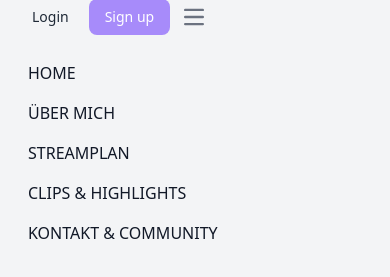
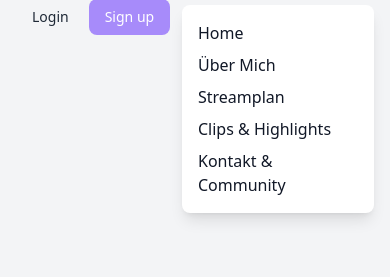
Before and after one commit to Bimbelbumbel123/Bimbelbumbel-Website, a website: page app/_nav.html in a window 390 px wide. Both pictures are taken after a click on the button "Menü öffnen". Shown: the part 67-344 px from the top of the page. Drawn offline with nearby package versions, Linux system fonts and the light colour scheme.

Commit message:
hopefully fix burger menu

```diff
--- a/app/_nav.html
+++ b/app/_nav.html
@@ -2,6 +2,7 @@
 
 <!DOCTYPE html>
 <html lang="de">
+
 <head>
     <meta charset="UTF-8" />
     <meta name="viewport" content="width=device-width, initial-scale=1.0" />
@@ -11,34 +12,90 @@
 
     <script src="https://unpkg.com/flowbite@2.2.0/dist/flowbite.min.js"></script>
 </head>
+
 <body class="bg-gray-100 dark:bg-gray-900">
 
     <nav class="bg-transparent dark:bg-transparent absolute top-0 left-0 w-full z-50">
         <div class="flex flex-wrap items-center justify-between max-w-screen-xl mx-auto p-4">
             <a href="index.html" class="flex items-center space-x-3 rtl:space-x-reverse">
                 <img src="./img/bimbelbumbel_logo.jpeg" class="h-12 rounded-3xl" />
-            <span class="self-center text-2xl font-semibold whitespace-nowrap text-violet-400 dark:text-violet-400">Bimbelbumbel123</span>
+                <span
+                    class="self-center text-2xl font-semibold whitespace-nowrap text-violet-400 dark:text-violet-400">Bimbelbumbel123</span>
             </a>
             <div class="flex items-center md:order-2 space-x-1 md:space-x-2 rtl:space-x-reverse">
-            <a href="#" class="text-gray-800 dark:text-white hover:bg-violet-400 hover:text-white dark:hover:bg-violet-400 font-medium rounded-lg text-sm px-4 py-2 md:px-5 md:py-2.5">Login</a>
-            <a href="#" class="text-white bg-violet-400 hover:bg-violet-600 dark:bg-violet-400 dark:hover:bg-violet-600 font-medium rounded-lg text-sm px-4 py-2 md:px-5 md:py-2.5">Sign up</a>
-            <button data-collapse-toggle="mega-menu" type="button" class="inline-flex items-center p-2 w-10 h-10 justify-center text-sm text-gray-500 rounded-lg md:hidden hover:bg-gray-200 dark:text-gray-400 dark:hover:bg-gray-700" aria-controls="mega-menu" aria-expanded="false">
+                <a href="#"
+                    class="text-gray-800 dark:text-white hover:bg-violet-400 hover:text-white dark:hover:bg-violet-400 font-medium rounded-lg text-sm px-4 py-2 md:px-5 md:py-2.5">Login</a>
+                <a href="#"
+                    class="text-white bg-violet-400 hover:bg-violet-600 dark:bg-violet-400 dark:hover:bg-violet-600 font-medium rounded-lg text-sm px-4 py-2 md:px-5 md:py-2.5">Sign
+                    up</a>
+                <!-- Der Menü-Button -->
+                <button id="mobile-menu-toggle" type="button"
+                    class="inline-flex items-center p-2 w-10 h-10 justify-center text-sm text-gray-500 rounded-lg md:hidden hover:bg-gray-200 dark:text-gray-400 dark:hover:bg-gray-700">
                     <span class="sr-only">Menü öffnen</span>
                     <svg class="w-5 h-5" xmlns="http://www.w3.org/2000/svg" fill="none" viewBox="0 0 17 14">
-                    <path stroke="currentColor" stroke-linecap="round" stroke-linejoin="round" stroke-width="2" d="M1 1h15M1 7h15M1 13h15"/>
+                        <path stroke="currentColor" stroke-linecap="round" stroke-linejoin="round" stroke-width="2"
+                            d="M1 1h15M1 7h15M1 13h15" />
                     </svg>
                 </button>
+
+                <!-- Das Dropdown-Menü (nur sichtbar auf Mobile) -->
+                <div id="mobile-menu"
+                    class="hidden md:hidden mt-2 bg-white dark:bg-gray-800 shadow-lg rounded-lg p-4 absolute right-4 top-16 z-50 w-48">
+                    <ul class="space-y-2">
+                        <li><a href="index.html"
+                                class="block text-gray-900 dark:text-white hover:text-violet-400">Home</a></li>
+                        <li><a href="ueber-mich.html"
+                                class="block text-gray-900 dark:text-white hover:text-violet-400">Über Mich</a></li>
+                        <li><a href="streamplan.html"
+                                class="block text-gray-900 dark:text-white hover:text-violet-400">Streamplan</a></li>
+                        <li><a href="clips_and_highlights.html"
+                                class="block text-gray-900 dark:text-white hover:text-violet-400">Clips & Highlights</a>
+                        </li>
+                        <li><a href="kontakt_und_community.html"
+                                class="block text-gray-900 dark:text-white hover:text-violet-400">Kontakt &
+                                Community</a></li>
+                    </ul>
+                </div>
+
+                <!-- JavaScript zum Öffnen/Schließen -->
+                <script>
+                    const toggleBtn = document.getElementById('mobile-menu-toggle');
+                    const menu = document.getElementById('mobile-menu');
+
+                    toggleBtn.addEventListener('click', () => {
+                        menu.classList.toggle('hidden');
+                    });
+
+                    // Optional: Klick außerhalb schließt das Menü
+                    document.addEventListener('click', (e) => {
+                        if (!menu.contains(e.target) && !toggleBtn.contains(e.target)) {
+                            menu.classList.add('hidden');
+                        }
+                    });
+                </script>
+
             </div>
             <div id="mega-menu" class="items-center justify-between hidden w-full md:flex md:w-auto md:order-1">
                 <ul class="flex flex-col mt-4 font-medium md:flex-row md:mt-0 md:space-x-8 rtl:space-x-reverse">
-                <li><a href="index.html" class="block py-2 px-3 text-gray-900 hover:text-violet-400 md:p-0 dark:text-white dark:hover:text-violet-400 uppercase">Home</a></li>
-                <li><a href="ueber-mich.html" class="block py-2 px-3 text-gray-900 hover:text-violet-400 md:p-0 dark:text-white dark:hover:text-violet-400 uppercase">Über Mich</a></li>
-                <li><a href="streamplan.html" class="block py-2 px-3 text-gray-900 hover:text-violet-400 md:p-0 dark:text-white dark:hover:text-violet-400 uppercase">Streamplan</a></li>
-                <li><a href="clips_and_highlights.html" class="block py-2 px-3 text-gray-900 hover:text-violet-400 md:p-0 dark:text-white dark:hover:text-violet-400 uppercase">Clips & Highlights</a></li>
-                <li><a href="kontakt_und_community.html" class="block py-2 px-3 text-gray-900 hover:text-violet-400 md:p-0 dark:text-white dark:hover:text-violet-400 uppercase">Kontakt & Community</a></li>
+                    <li><a href="index.html"
+                            class="block py-2 px-3 text-gray-900 hover:text-violet-400 md:p-0 dark:text-white dark:hover:text-violet-400 uppercase">Home</a>
+                    </li>
+                    <li><a href="ueber-mich.html"
+                            class="block py-2 px-3 text-gray-900 hover:text-violet-400 md:p-0 dark:text-white dark:hover:text-violet-400 uppercase">Über
+                            Mich</a></li>
+                    <li><a href="streamplan.html"
+                            class="block py-2 px-3 text-gray-900 hover:text-violet-400 md:p-0 dark:text-white dark:hover:text-violet-400 uppercase">Streamplan</a>
+                    </li>
+                    <li><a href="clips_and_highlights.html"
+                            class="block py-2 px-3 text-gray-900 hover:text-violet-400 md:p-0 dark:text-white dark:hover:text-violet-400 uppercase">Clips
+                            & Highlights</a></li>
+                    <li><a href="kontakt_und_community.html"
+                            class="block py-2 px-3 text-gray-900 hover:text-violet-400 md:p-0 dark:text-white dark:hover:text-violet-400 uppercase">Kontakt
+                            & Community</a></li>
                 </ul>
             </div>
         </div>
     </nav>
 </body>
+
 </html>
```
Lines whose indentation alone changed are shown as unchanged.
